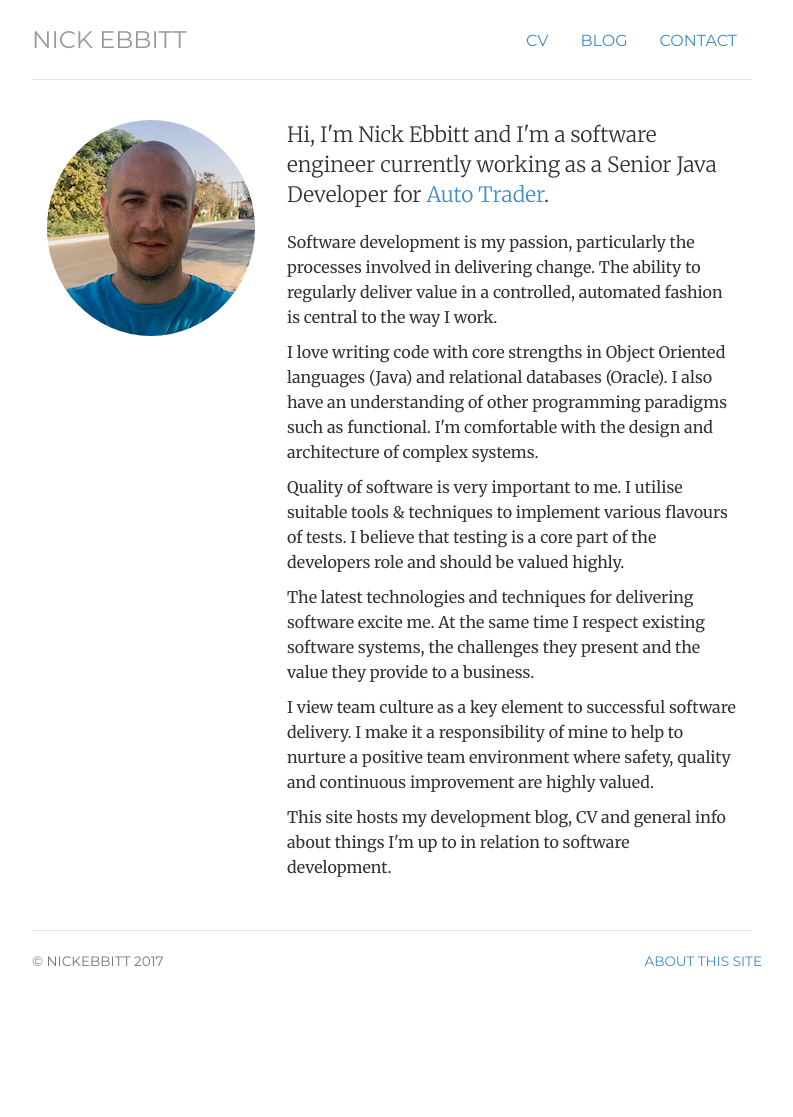
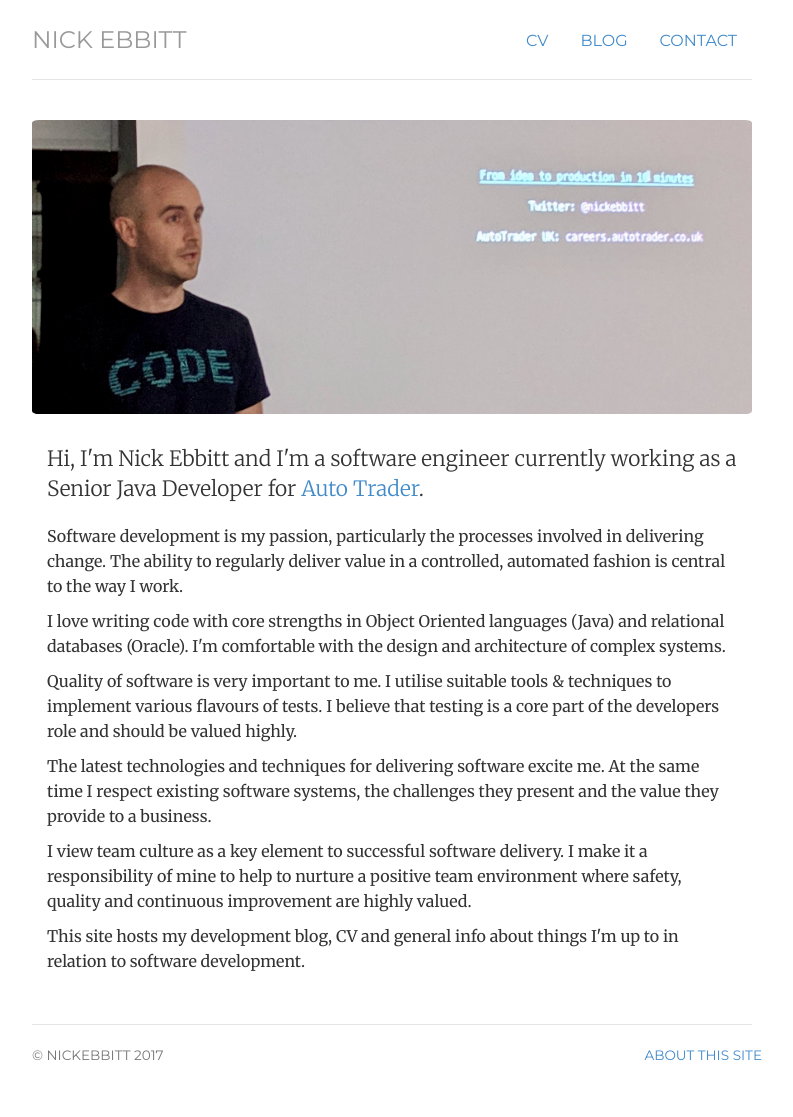
Before and after one commit to nickebbitt/nickebbitt.github.io, a Jekyll site: the page built from index.html, in a window 1280 px wide. Shown: the whole page, without its empty margins (248-1041 px from the left). Built offline with Jekyll 4.4.1, drawn with Linux system fonts in a browser that asks for light colours; before the commit the page ends 1023 px from its top, so only the background shows below that.

Commit message:
Minor updates to site

```diff
--- a/_includes/bio.html
+++ b/_includes/bio.html
@@ -1,5 +1,5 @@
 <p>Software development is my passion, particularly the processes involved in delivering change. The ability to regularly deliver value in a controlled, automated fashion is central to the way I work.</p>
-<p>I love writing code with core strengths in Object Oriented languages (Java) and relational databases (Oracle). I also have an understanding of other programming paradigms such as functional. I'm comfortable with the design and architecture of complex systems.</p>
+<p>I love writing code with core strengths in Object Oriented languages (Java) and relational databases (Oracle). I'm comfortable with the design and architecture of complex systems.</p>
 <p>Quality of software is very important to me. I utilise suitable tools & techniques to implement various flavours of tests. I believe that testing is a core part of the developers role and should be valued highly.</p>
 <p>The latest technologies and techniques for delivering software excite me. At the same time I respect existing software systems, the challenges they present and the value they provide to a business.</p>
 <p>I view team culture as a key element to successful software delivery. I make it a responsibility of mine to help to nurture a positive team environment where safety, quality and continuous improvement are highly valued.</p>
--- a/css/style.css
+++ b/css/style.css
@@ -14,7 +14,10 @@ blockquote p { font-size: 16px; line-height: 1.6em; }
 h3.text-muted a {text-decoration: none; color: #999999; }
 h3.text-muted a:hover { text-decoration: none; color: #0088cc; }
 
-img.avatar { margin-bottom: 30px; }
+img.avatar {
+   margin-bottom: 30px;
+   border-radius: 1%;
+}
 
 /* Custom container */
 .container > hr { margin: 30px 0; }
--- a/index.html
+++ b/index.html
@@ -7,16 +7,14 @@ contact: passive
 description: Nick Ebbitt is a Software Engineer living and working in Manchester, UK.
 ---
 <div class="row marketing">
-	<div class="col-sm-4">
-	<img  class="img-circle avatar" alt="Nick Ebbitt" src="img/nickebbitt.png">
-	</div>
-	<div itemscope itemtype="http://data-vocabulary.org/Person" class="col-sm-8">
-		<p class="lead">Hi, I'm <span itemprop="name">Nick Ebbitt</span> and I'm a software engineer currently
+   <img  class="img-responsive avatar" alt="Nick Ebbitt" src="img/nickebbitt.png">
+   <div itemscope itemtype="http://data-vocabulary.org/Person" class="col-sm-12">
+      <p class="lead">Hi, I'm <span itemprop="name">Nick Ebbitt</span> and I'm a software engineer currently
 			working as a Senior Java Developer for <a href="https://careers.autotrader.co.uk/">Auto Trader</a>.</p>
 
 		{% include bio.html %}
 
-		<p>This site hosts my development blog, CV and general info about things I'm up to in relation to software development.</p>
-	</div>
+      <p>This site hosts my development blog, CV and general info about things I'm up to in relation to software development.</p>
+   </div>
 </div>
 <!-- </div> -->
```
Also changed, not shown: img/nickebbitt.png, 1 other file.
